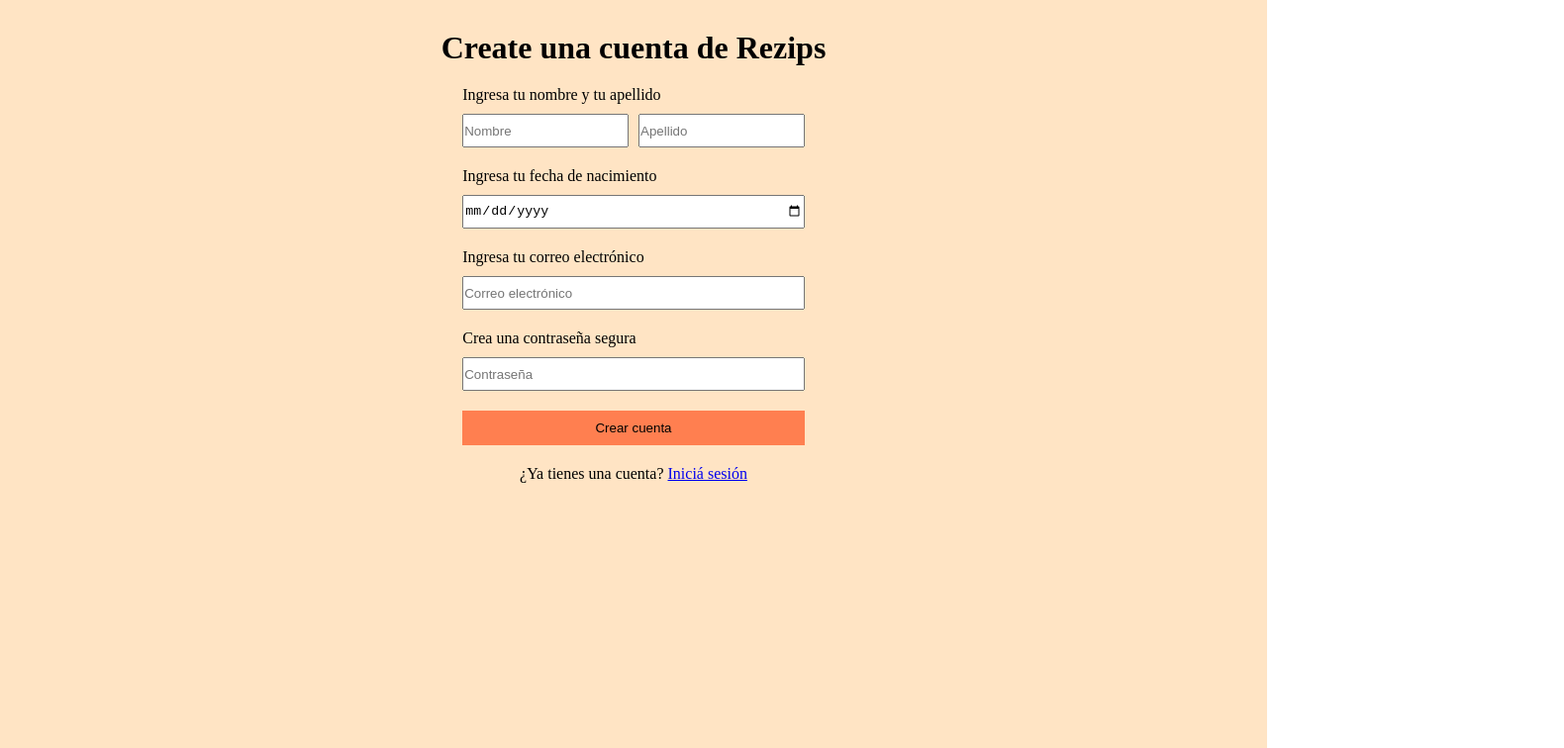
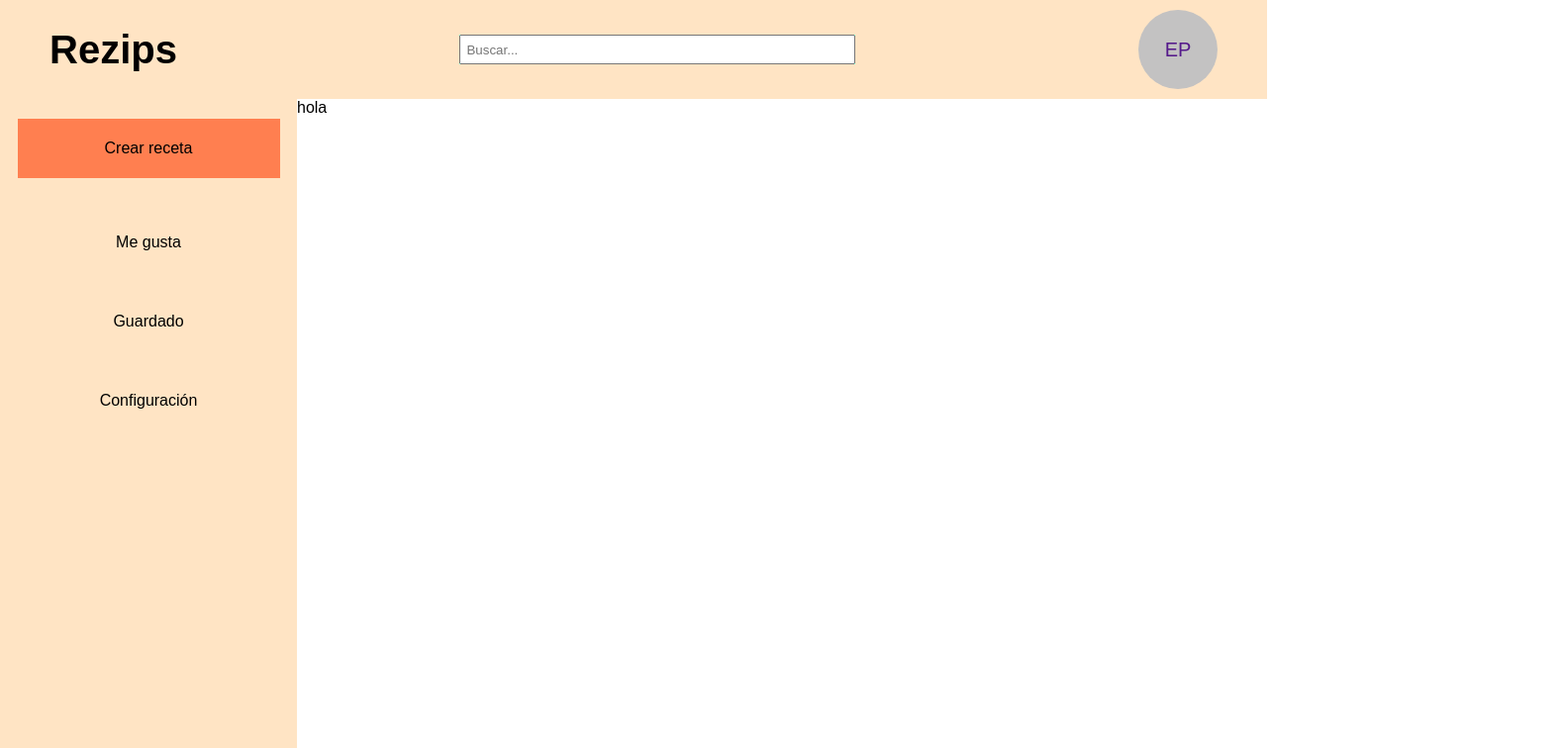
Before and after one commit to Ezequielpasto/Rezips, a React (Vite) app in the folder frontend-web/: page / in a window 1280 px wide. Shown: the top 756 px of the page at 99% size, 1580 px wide, since content can reach past the window. Built offline with nearby package versions, Linux system fonts and the light colour scheme.

Commit message:
Diseñando pagina principal y menú lateral y superior

```diff
--- a/frontend-web/src/App.css
+++ b/frontend-web/src/App.css
@@ -1,4 +1,5 @@
 * {
     margin: 0;
     padding: 0;
+    font-family: Arial, Helvetica, sans-serif;
 }
--- a/frontend-web/src/App.jsx
+++ b/frontend-web/src/App.jsx
@@ -7,7 +7,7 @@
 
   return (
     <>
-    <Registrarse></Registrarse>
+    <Principal></Principal>
     </>
   )
 }
--- /dev/null
+++ b/frontend-web/src/componentes/menuLateral.css
@@ -0,0 +1,54 @@
+.lateral{
+    background-color: bisque;
+    min-height: 86vh;
+    width: 300px;
+    display: flex;
+    flex-direction: column;
+    align-items: center;
+    margin-top: 100px;
+    position: fixed;
+    z-index: 5;
+}
+
+.enlaces{
+    list-style: none;
+    width: 95%;
+    text-align: center;
+    margin-top: 10px;
+    display: flex;
+    flex-direction: column;
+    gap: 30px;
+}
+
+.crear{
+    margin: 10px;
+}
+
+.crear .crearReceta{
+    display: block;
+    background-color: coral;
+    width: 100%;
+    height: 60px;
+    display: flex;
+    justify-content: center;
+    align-items: center;
+}
+
+.crear .crearReceta:hover{
+    background-color: brown;
+}
+
+.enlaces a{
+    text-decoration: none;
+    display: block;
+    width: 100%;
+    height: 50px;
+    display: flex;
+    justify-content: center;
+    align-items: center;
+    color: black;
+}
+
+.enlaces a:hover{
+    background-color: antiquewhite;
+}
--- /dev/null
+++ b/frontend-web/src/componentes/menuLateral.jsx
@@ -0,0 +1,15 @@
+import './menuLateral.css'
+
+function MenuLateral(){
+    return(
+        <nav className="lateral">
+            <ul className='enlaces'>
+                <li className='crear'><a href="#" className='crearReceta'>Crear receta</a></li>
+                <li><a href="#">Me gusta</a></li>
+                <li><a href="#">Guardado</a></li>
+                <li><a href="#">Configuración</a></li>
+            </ul>
+        </nav>
+    )
+}
+export default MenuLateral
--- a/frontend-web/src/componentes/menuSuperior.css
+++ b/frontend-web/src/componentes/menuSuperior.css
@@ -1,6 +1,9 @@
 .superior{
     background-color: bisque;
+    position: fixed;
+    width: 100%;
     height: 100px;
+    z-index: 10;
 }
 
 .superior ul{
@@ -10,5 +13,33 @@
     justify-content: space-between;
     align-items: center;
     list-style: none;
-    margin: 0 30px;
+    margin: 0 50px;
 }
+
+.logo{
+    font-size: 40px;
+}
+
+.buscador{
+    background-color: aquamarine;
+    width: 400px;
+}
+
+.buscador input{
+    width: 100%;
+    height: 30px;
+    padding: 5px;
+}
+
+.perfil{
+    display: block;
+    text-decoration: none;
+    background-color: rgb(195, 194, 194);
+    border-radius: 100%;
+    width: 80px;
+    height: 80px;
+    display: flex;
+    justify-content: center;
+    align-items: center;
+    font-size: 20px;
+}
--- a/frontend-web/src/componentes/menuSuperior.jsx
+++ b/frontend-web/src/componentes/menuSuperior.jsx
@@ -5,13 +5,13 @@
         <div className="superior">
             <ul>
                 <li>
-                    <h2>Rezips</h2>
+                    <h2 className='logo'>Rezips</h2>
+                </li>
+                <li className='buscador'>
+                    <input type="search" placeholder='Buscar...'/>
                 </li>
                 <li>
-                    <input type="search" />
-                </li>
-                <li>
-                    <a href="">EP</a>
+                    <a href="" className='perfil'>EP</a>
                 </li>
             </ul>
         </div>
--- a/frontend-web/src/paginas/principal.css
+++ b/frontend-web/src/paginas/principal.css
@@ -0,0 +1,6 @@
+.recetas{
+    height: 100vh;
+    position: relative;
+    top: 100px;
+    left: 300px;
+}
--- a/frontend-web/src/paginas/principal.jsx
+++ b/frontend-web/src/paginas/principal.jsx
@@ -1,9 +1,15 @@
+import './principal.css'
 import MenuSuperior from "../componentes/menuSuperior"
+import MenuLateral from "../componentes/menuLateral"
 
 function Principal(){
     return(
         <div>
             <MenuSuperior></MenuSuperior>
+            <MenuLateral></MenuLateral>
+            <main className='recetas'>
+                <p>hola</p>
+            </main>
         </div>
     )
 }
```
